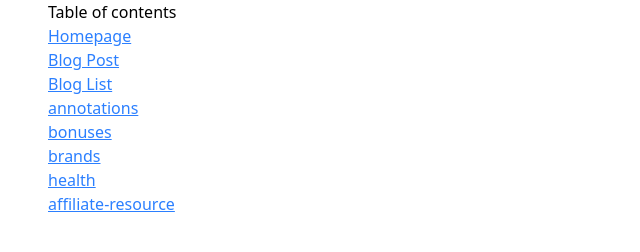
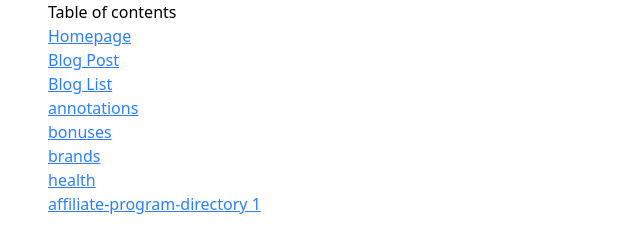
Before and after one commit to eiacc/statsdrone-2, a website: page src/index.html in a window 1280 px wide. Shown: the whole page, without its empty margins (0-640 px from the left). Drawn offline with nearby package versions, Linux system fonts and the light colour scheme; files that its build step writes are made by us from their sources.

```diff
--- a/src/index.html
+++ b/src/index.html
@@ -36,7 +36,7 @@
       <a class="text-blue-500 underline" href="./pages/health.html">health</a>
     </li>
     <li>
-      <a class="text-blue-500 underline" href="./pages/affiliate-program.html">affiliate-resource</a>
+    <a class="text-blue-500 underline" href="./pages/affiliate-program-directory1.html">affiliate-program-directory 1</a>
     </li>
   </ol>
 </body>
```
